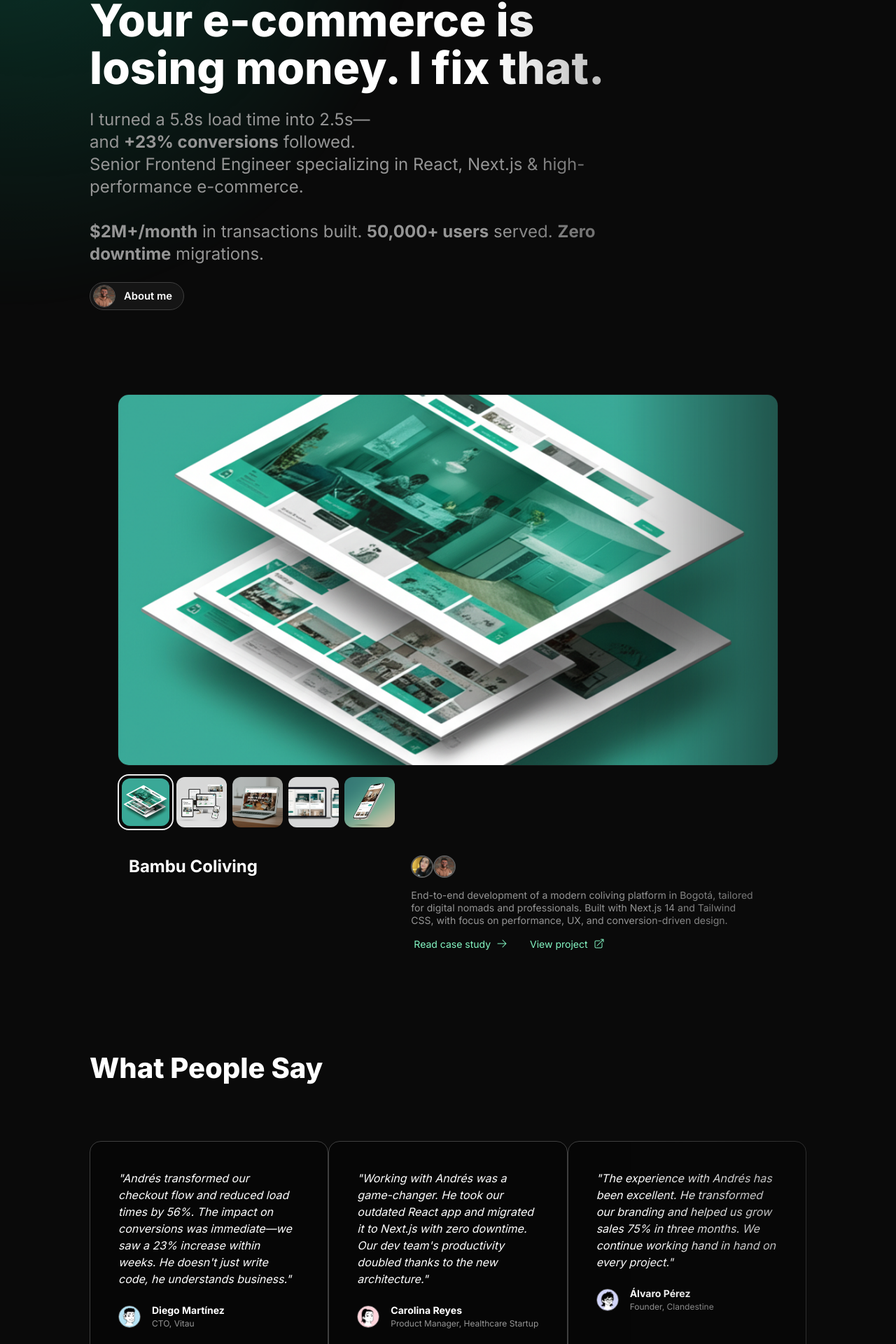
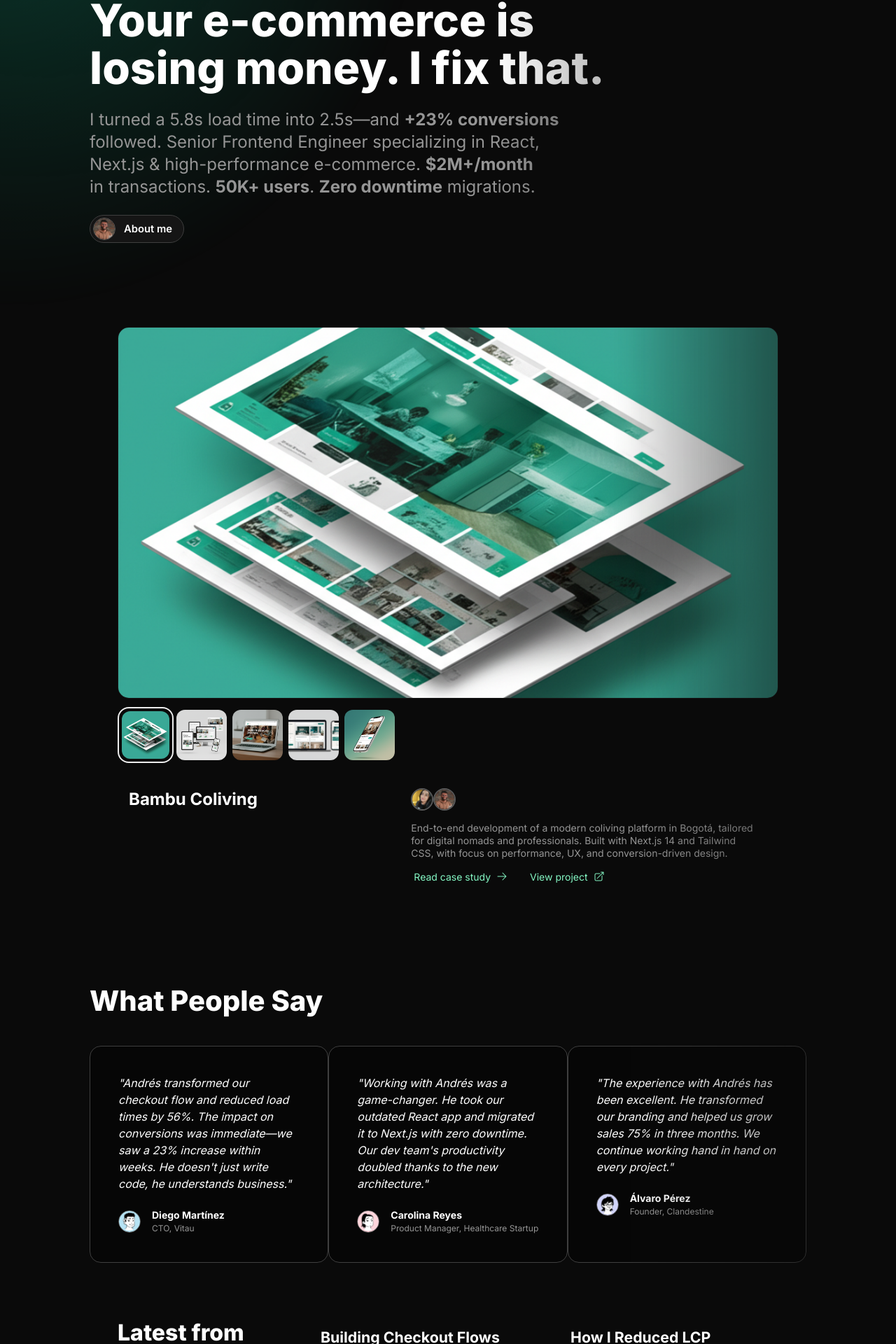
Before and after one commit to ruloCode/RuloPortfolio, a Next.js app: page / in a window 1280 px wide. Shown: the part 159-2079 px from the top of the page at 70% size. Built offline with nearby package versions, Linux system fonts and the light colour scheme.

Commit message:
fix: mobile responsive - testimonials grid and subline text flow
- Remove forced line breaks from subline (natural text flow)
- Fix testimonials grid: 1 col mobile, 2 col tablet, 3 col desktop
- Remove hover transform on mobile (no hover state)
- Ensure full-width cards on all viewports

```diff
--- a/src/app/resources/content.js
+++ b/src/app/resources/content.js
@@ -56,11 +56,7 @@ const home = {
   headline: <>Your e-commerce is losing money. I fix that.</>,
   subline: (
     <>
-      I turned a 5.8s load time into 2.5s—and <strong>+23% conversions</strong> followed.
-      <br />
-      Senior Frontend Engineer specializing in React, Next.js & high-performance e-commerce.
-      <br /><br />
-      <strong>$2M+/month</strong> in transactions built. <strong>50,000+ users</strong> served. <strong>Zero downtime</strong> migrations.
+      I turned a 5.8s load time into 2.5s—and <strong>+23% conversions</strong> followed. Senior Frontend Engineer specializing in React, Next.js & high-performance e-commerce. <strong>$2M+/month</strong> in transactions. <strong>50K+ users</strong>. <strong>Zero downtime</strong> migrations.
     </>
   ),
 };
--- a/src/components/Testimonials.module.scss
+++ b/src/components/Testimonials.module.scss
@@ -1,21 +1,38 @@
 .testimonials {
   padding: var(--spacing-xl) 0;
+  width: 100%;
 }
 
 .grid {
   display: grid;
-  grid-template-columns: repeat(auto-fit, minmax(300px, 1fr));
+  grid-template-columns: 1fr;
   gap: var(--spacing-l);
+  width: 100%;
+
+  @media (min-width: 640px) {
+    grid-template-columns: repeat(2, 1fr);
+  }
+
+  @media (min-width: 1024px) {
+    grid-template-columns: repeat(3, 1fr);
+  }
 }
 
 .card {
   background: var(--surface-background);
   border: 1px solid var(--border-neutral-alpha-weak);
   transition: transform 0.2s ease, box-shadow 0.2s ease;
+  width: 100%;
 
   &:hover {
     transform: translateY(-4px);
     box-shadow: 0 12px 40px rgba(0, 0, 0, 0.12);
+  }
+
+  @media (max-width: 639px) {
+    &:hover {
+      transform: none;
+    }
   }
 }
 
@@ -23,4 +40,9 @@
   font-style: italic;
   line-height: 1.6;
   color: var(--text-neutral-strong);
+  font-size: 0.95rem;
+
+  @media (max-width: 639px) {
+    font-size: 0.9rem;
+  }
 }
--- a/src/components/Testimonials.tsx
+++ b/src/components/Testimonials.tsx
@@ -1,6 +1,6 @@
 "use client";
 
-import { Avatar, Card, Column, Flex, Heading, Text } from "@/once-ui/components";
+import { Avatar, Card, Column, Heading, Text, Flex } from "@/once-ui/components";
 import { testimonials } from "@/app/resources/content";
 import styles from "./Testimonials.module.scss";
 
@@ -15,16 +15,12 @@ export function Testimonials() {
   if (!testimonials.display) return null;
 
   return (
-    <Column gap="xl" className={styles.testimonials}>
+    <Column gap="l" fillWidth className={styles.testimonials}>
       <Heading as="h2" variant="display-strong-s">
         {testimonials.title}
       </Heading>
 
-      <Flex
-        gap="l"
-        wrap
-        className={styles.grid}
-      >
+      <div className={styles.grid}>
         {testimonials.items.map((testimonial: Testimonial, index: number) => (
           <Card
             key={index}
@@ -60,7 +56,7 @@ export function Testimonials() {
             </Column>
           </Card>
         ))}
-      </Flex>
+      </div>
     </Column>
   );
 }
```
